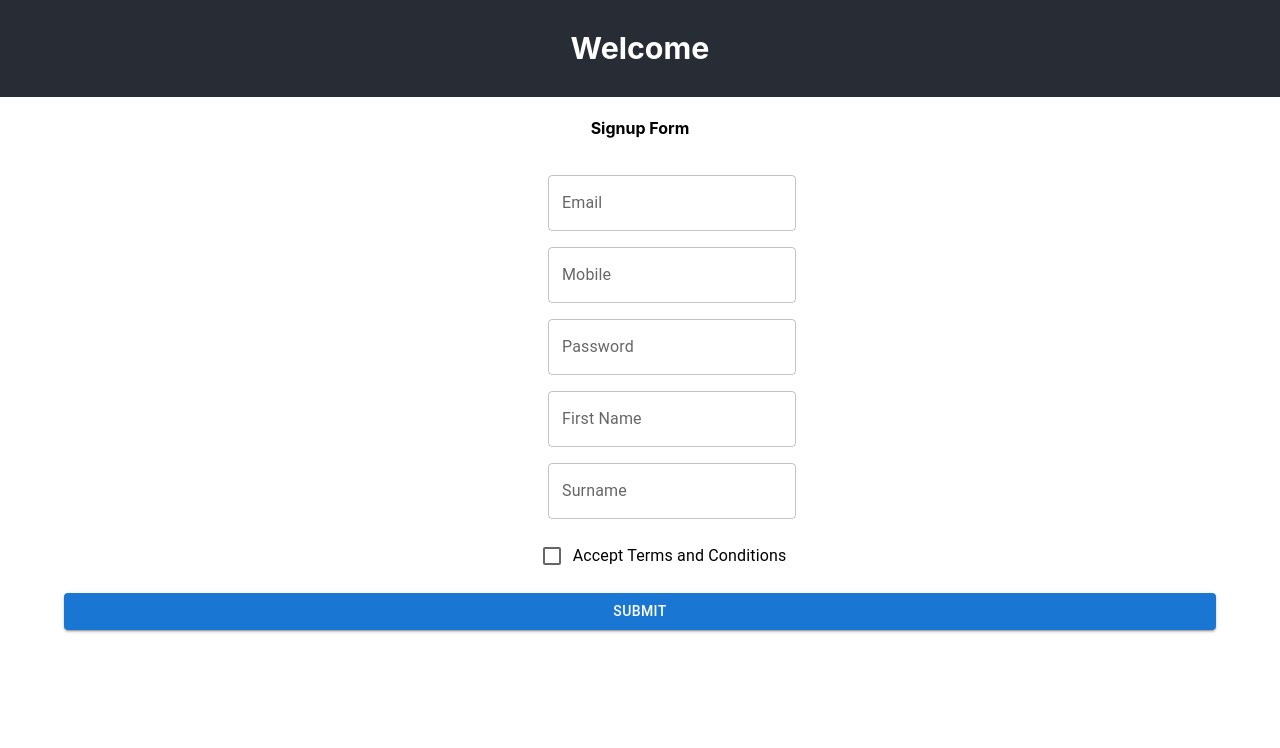
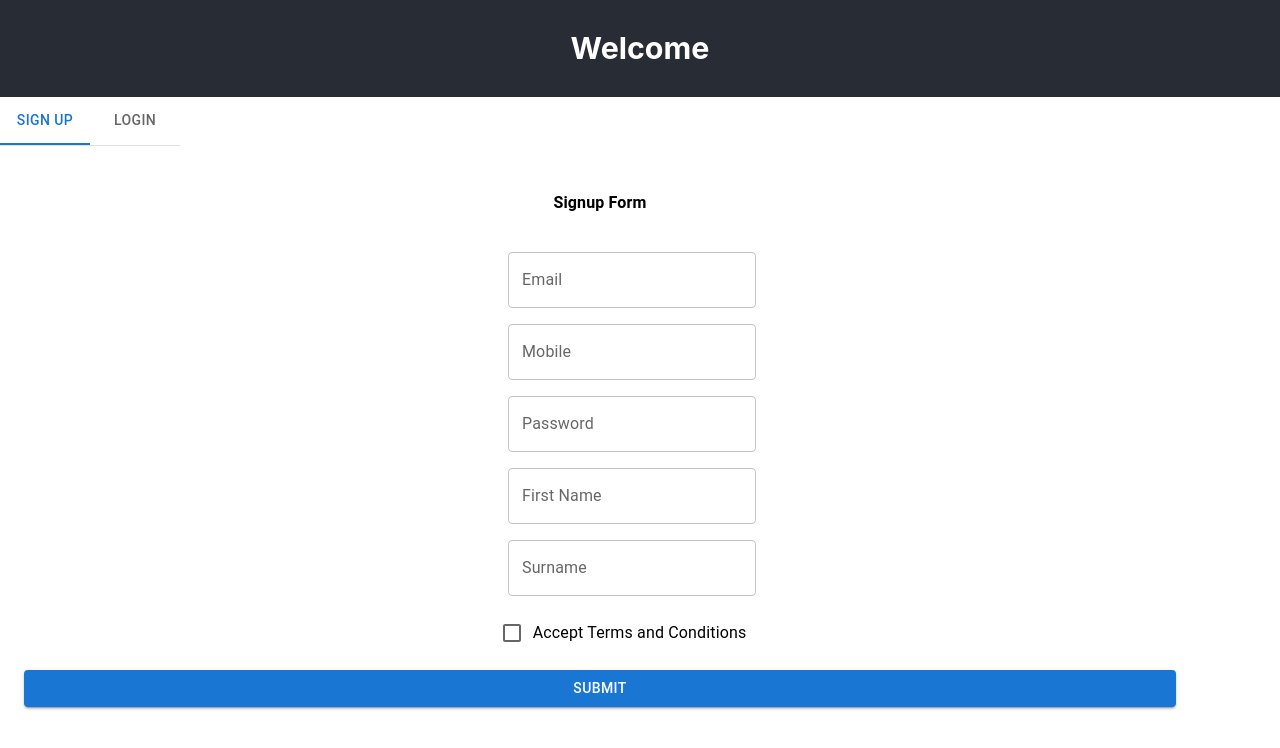
Before and after one commit to WDMarais/codehesion-assessment, a React (Create React App) app: page / in a window 1280 px wide. Shown: the top 748 px of the page. Built offline with nearby package versions, Linux system fonts and the light colour scheme.

Commit message:
Separate signup and login forms

```diff
--- a/src/App.js
+++ b/src/App.js
@@ -2,15 +2,61 @@ import React from 'react';
 
 import './App.css';
 import Header from './components/header';
+import LoginForm from './components/loginForm';
 import SignupForm from './components/signupForm';
+import { Box, Tab, Tabs, Typography } from '@mui/material';
+
+const TabPanel = (props) => {
+  const { children, value, index, ...other } = props;
+
+  return (
+    <div
+      role="tabpanel"
+      hidden={value !== index}
+      id={`simple-tabpanel-${index}`}
+      aria-labelledby={`simple-tab-${index}`}
+      {...other}
+    >
+      {value === index && (
+        <Box sx={{ p: 3 }}>
+          <Typography>{children}</Typography>
+        </Box>
+      )}
+    </div>
+  );
+}
+
+const a11yProps = (index) => {
+  return {
+    id: `simple-tab-${index}`,
+    'aria-controls': `simple-tabpanel-${index}`,
+  };
+}
 
 function App() {
+  const [value, setValue] = React.useState(0);
+
+  const handleChange = (event, newValue) => {
+    setValue(newValue);
+  };
+
   return (
     <div className="App">
       <header className="App-header">
         <Header />
       </header>
-      <SignupForm />
+      <Box sx={{ borderBottom: 1, borderColor: 'divider' }}>
+        <Tabs value={value} onChange={handleChange} aria-label="basic tabs example">
+          <Tab label="Sign Up" {...a11yProps(0)} />
+          <Tab label="Login" {...a11yProps(1)} />
+        </Tabs>
+      </Box>
+      <TabPanel value={value} index={0}>
+        <SignupForm />
+      </TabPanel>
+      <TabPanel value={value} index={1}>
+        <LoginForm />
+      </TabPanel>
     </div>
   );
 }
--- /dev/null
+++ b/src/components/loginForm.js
@@ -0,0 +1,66 @@
+import React from 'react';
+import { useFormik } from 'formik';
+import * as yup from 'yup';
+import { Button, Grid, TextField } from '@mui/material';
+
+const validationSchema = yup.object({
+  email: yup
+    .string('Enter your email')
+    .email('Enter a valid email')
+    .required('Email is required'),
+  password: yup
+    .string('Enter your password')
+    .min(8, 'Password should be of minimum 8 characters length')
+    .required('Password is required'),
+});
+
+const LoginForm = () => {
+  const formik = useFormik({
+    initialValues: {
+      email: '',
+      password: ''
+    },
+    validationSchema: validationSchema,
+    onSubmit: (values) => {
+      alert(JSON.stringify(values, null, 2));
+    },
+  });
+
+  return (
+      <form className="signup-form" onSubmit={formik.handleSubmit}>
+          <h4> Login Form </h4>
+          <Grid container direction={"column"} spacing={2} margin={2}>
+            <Grid item>
+            <TextField
+              id="email"
+              name="email"
+              label="Email"
+              placeholder="email@provider.ext"
+              value={formik.values.email}
+              onChange={formik.handleChange}
+              error={formik.touched.email && Boolean(formik.errors.email)}
+              helperText={formik.touched.email && formik.errors.email}
+            />
+            </Grid>
+            <Grid item>
+              <TextField
+                id="password"
+                name="password"
+                label="Password"
+                type="password"
+                placeholder="A long password"
+                value={formik.values.password}
+                onChange={formik.handleChange}
+                error={formik.touched.password && Boolean(formik.errors.password)}
+                helperText={formik.touched.password && formik.errors.password}
+              />
+            </Grid>
+          </Grid>
+          <Button color="primary" variant="contained" fullWidth type="submit">
+            Submit
+          </Button>
+      </form>
+  );
+};
+
+export default LoginForm;
```
